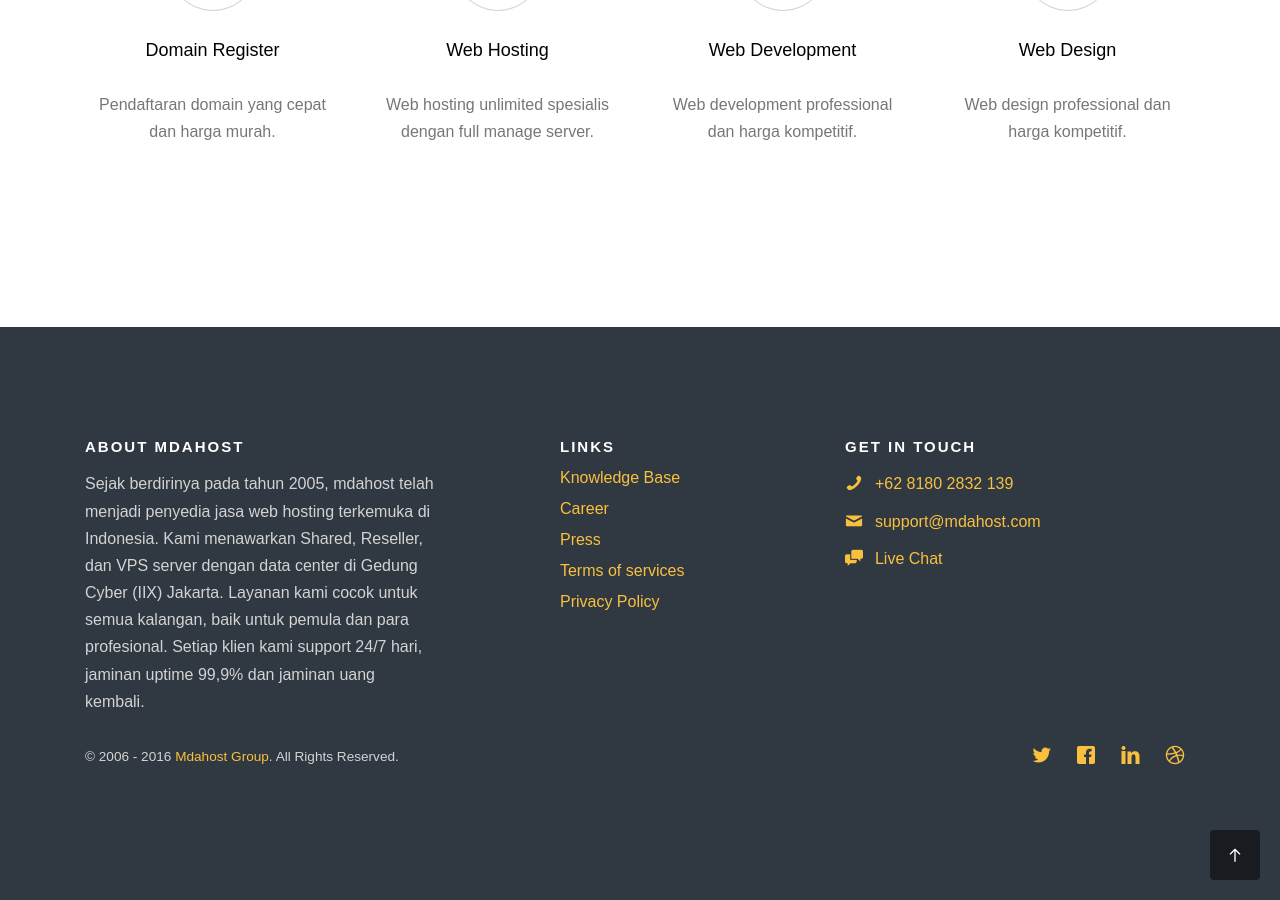
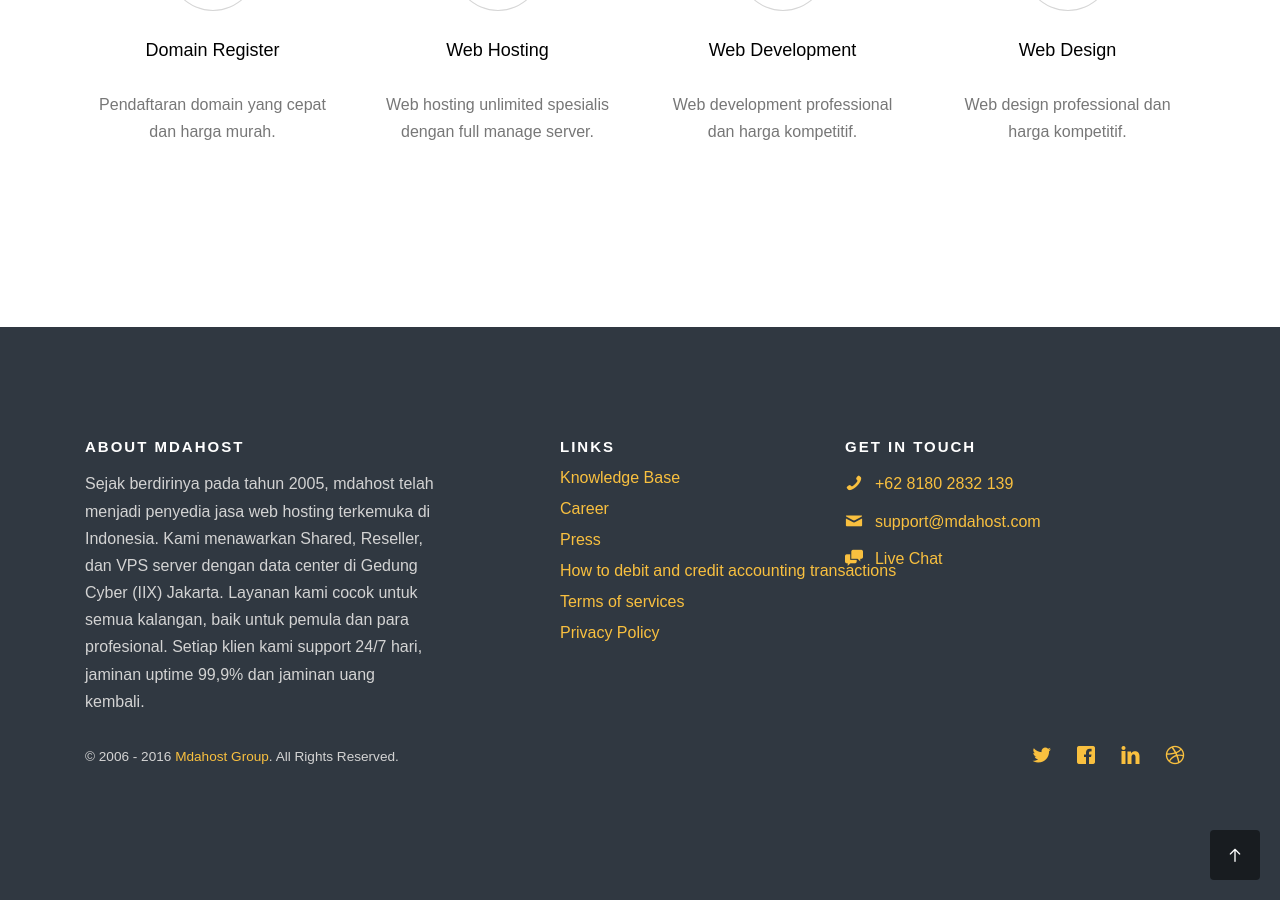
Before and after one commit to mdahost/web, a Jekyll site: the page built from index.html, in a window 1280 px wide and 900 px high, scrolled down 1934 px. Built offline with Jekyll 4.4.1, drawn with Linux system fonts in a browser that asks for light colours; some web fonts are replaced.

Commit message:
Update default.html

```diff
--- a/_layouts/default.html
+++ b/_layouts/default.html
@@ -128,6 +128,7 @@
               <li><a href="#">Knowledge Base</a></li>
               <li><a href="#">Career</a></li>
               <li><a href="#">Press</a></li>
+              <li><a title="How to debit and credit accounting transactions" href="http://www.warsidi.com/" target="_blank">How to debit and credit accounting transactions</a></li>
               <li><a href="#">Terms of services</a></li>
               <li><a href="#">Privacy Policy</a></li>
             </ul>
```
